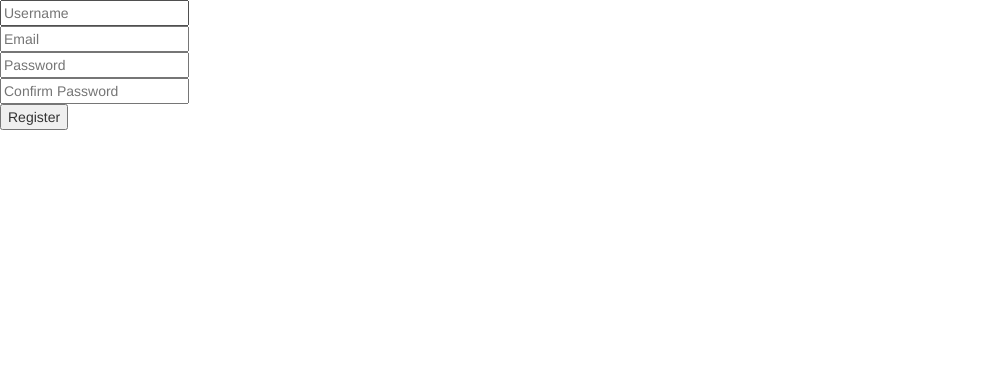
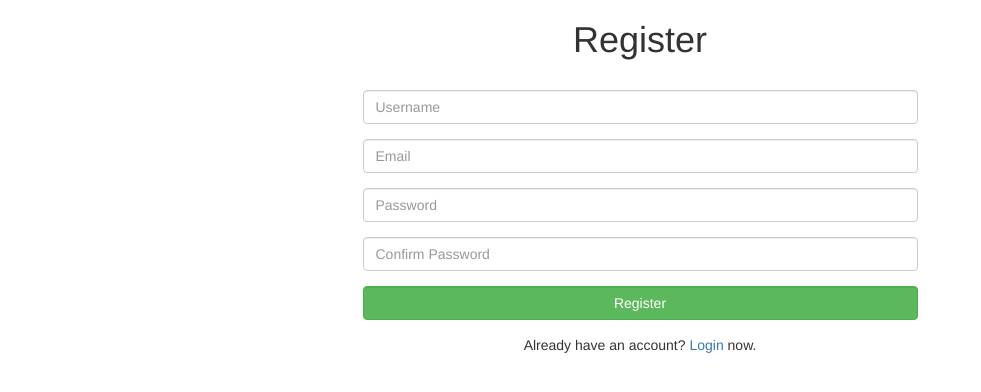
Before and after one commit to cpascu/gdcodetest, a CodeIgniter app: page /database/register in a window 1280 px wide. Shown: the top 392 px of the page, without its empty margins (0-981 px from the left). Run offline with CodeIgniter, Linux system fonts and the light colour scheme; some libraries are stand-ins or nearby versions.

Commit message:
Pretty register page

```diff
--- a/application/views/login.php
+++ b/application/views/login.php
@@ -60,6 +60,11 @@
 				<?= form_close(); ?>
 			</div>
 		</div>
+		<div class="row">
+			<div class="col-xs-offset-3 col-xs-6">
+				<p class="text-center">Don't have an account? <a href="/register">Register</a> one now.</p>
+			</div>
+		</div>
 	</div>
 
 	<script type="text/javascript" src="/assets/bower_components/jquery/dist/jquery.js"></script>
--- a/application/views/register.php
+++ b/application/views/register.php
@@ -14,39 +14,60 @@
 	</script>
 </head>
 <body>
-	<?= form_open('api/register', array('class' => 'js-auth')); ?>
-	<div>
+	<div class="container">
+		<div class="row">
+			<div class="col">
+				<h1 class="text-center">Register</h1>
+				<br />
+			</div>
+		</div>
+		<div class="row">
+			<div class="col-xs-offset-3 col-xs-6">
+				<?= form_open('api/register', array('class' => 'js-auth', 'role' => 'form')); ?>
+					<div class="form-group">
 						<?= form_input(array(
 							'name'        => 'username',
-		'class'       => 'js-input js-username',
+							'class'       => 'js-input js-username form-control',
 							'placeholder' => 'Username'
 						)); ?>
-	</div><div>
+					</div>
+					<div class="form-group">
 						<?= form_input(array(
 							'name'        => 'email',
-		'class'       => 'js-input js-email',
+							'class'       => 'js-input js-email form-control',
 							'placeholder' => 'Email'
 						)); ?>
-	</div><div>
+					</div>
+					<div class="form-group">
 						<?= form_password(array(
 							'name'        => 'password',
-		'class'       => 'js-input js-password',
+							'class'       => 'js-input js-password form-control',
 							'placeholder' => 'Password'
 						)); ?>
-	</div><div>
+					</div>
+					<div class="form-group">
 						<?= form_password(array(
 							'name'        => 'passwordConf',
-		'class'       => 'js-input js-passwordConf',
+							'class'       => 'js-input js-passwordConf form-control',
 							'placeholder' => 'Confirm Password'
 						)); ?>
-	</div><div>
+					</div>
+					<div class="form-group">
 						<?= form_submit(array(
 							'name'  => 'submit',
-		'class' => 'js-submit',
+							'class' => 'js-submit btn btn-success form-control',
 							'value' => 'Register',
 						)); ?>
 					</div>
 				<?= form_close(); ?>
+			</div>
+		</div>
+		<div class="row">
+			<div class="col-xs-offset-3 col-xs-6">
+				<p class="text-center">Already have an account? <a href="/login">Login</a> now.</p>
+			</div>
+		</div>
+	</div>
 
 	<script type="text/javascript" src="/assets/bower_components/jquery/dist/jquery.js"></script>
 	<script type="text/javascript" src="/assets/bower_components/bootstrap/dist/js/bootstrap.js"></script>
```
Lines whose indentation alone changed are shown as unchanged.
